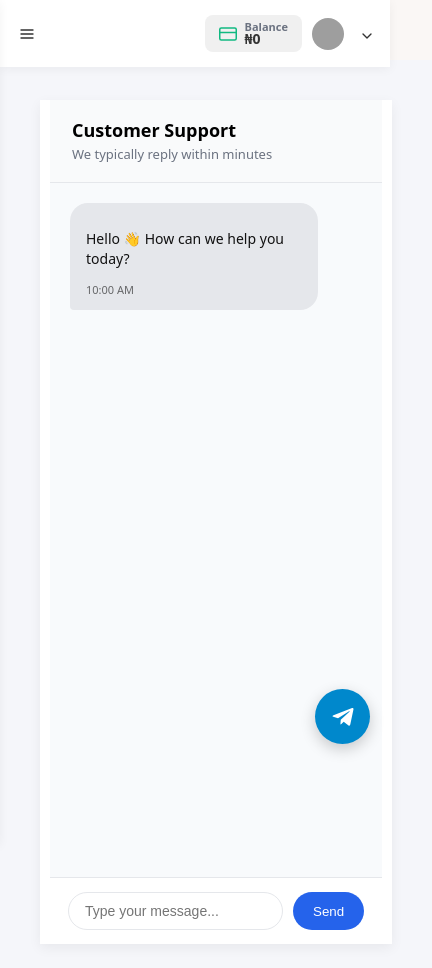
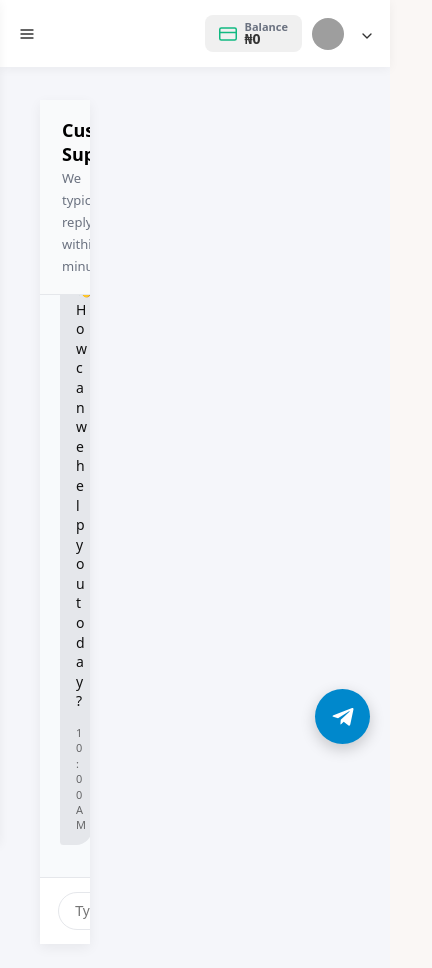
Before and after one commit to ay30bg/realsms, a React (Create React App) app: page /support in a window 390 px wide. Shown: the top 968 px of the page, 432 px wide, since content can reach past the window. Built offline with nearby package versions, Linux system fonts and the light colour scheme; no server answers; grey boxes are pictures that could not be loaded.

Commit message:
Update support.css

```diff
--- a/src/styles/support.css
+++ b/src/styles/support.css
@@ -156,10 +156,9 @@
   .user-support-container {
     height: 100vh;
     margin: 0;
-    max-width: 100%;
+    width:100%;
+    max-width: 50px;
     border-radius: 0;
-    padding-left: 10px;
-    padding-right: 10px;
   }
   .bubble {
     max-width: 85%;
```
